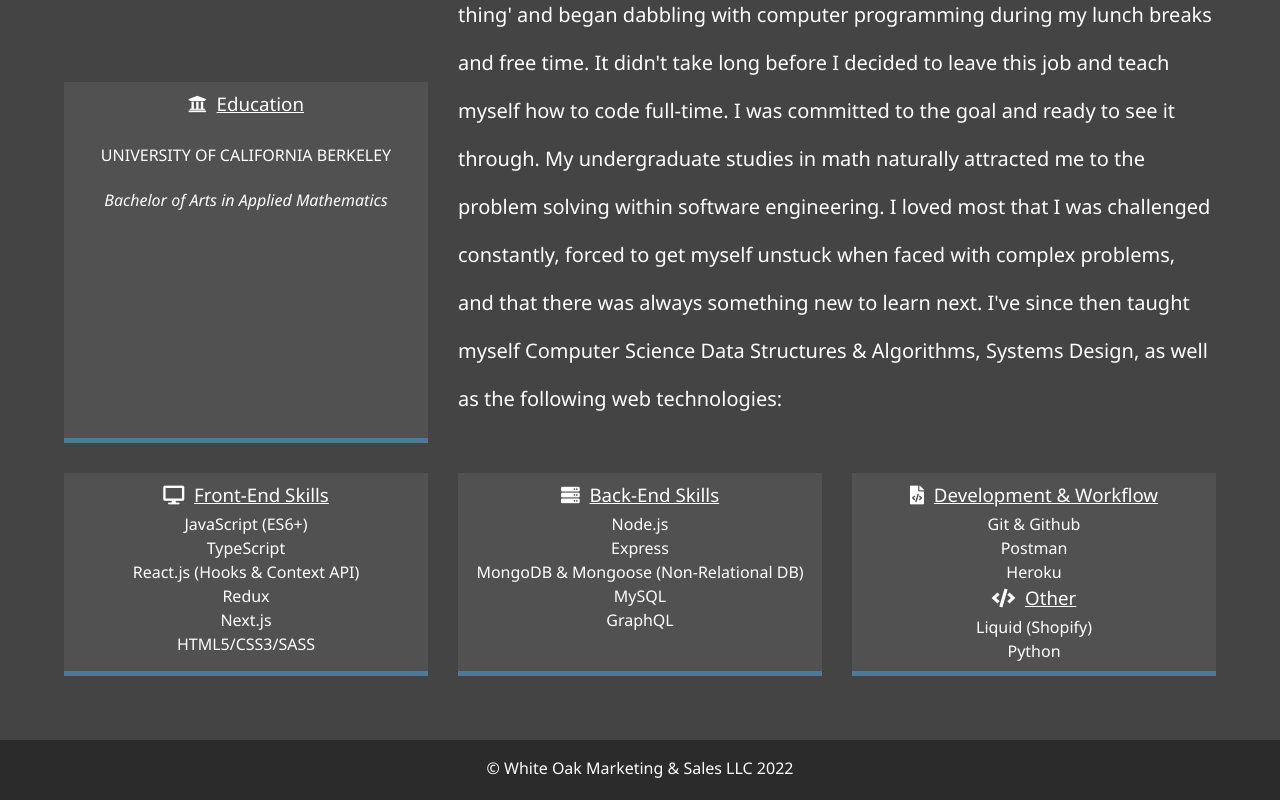
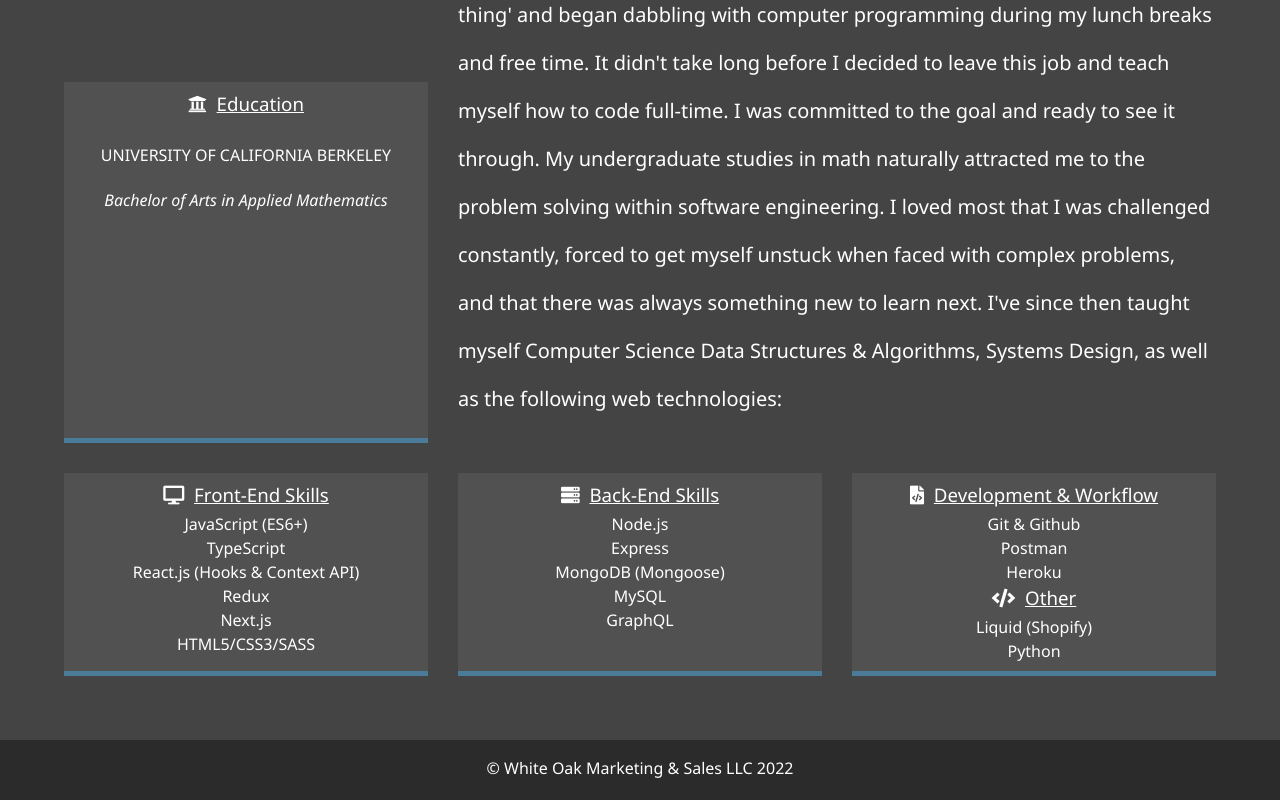
Before and after one commit to vtothe2ndpower/vtothe2ndpower.github.io, a website: page about.html in a window 1280 px wide. Shown: the part 669-1469 px from the top of the page. Drawn offline with Linux system fonts and the light colour scheme.

Commit message:
Update skills

```diff
--- a/about.html
+++ b/about.html
@@ -133,7 +133,7 @@
 					<ul>
 						<li>Node.js</li>
 						<li>Express</li>
-						<li>MongoDB & Mongoose (Non-Relational DB)</li>
+						<li>MongoDB (Mongoose)</li>
 						<li>MySQL</li>
 						<li>GraphQL</li>
 					</ul>
```
